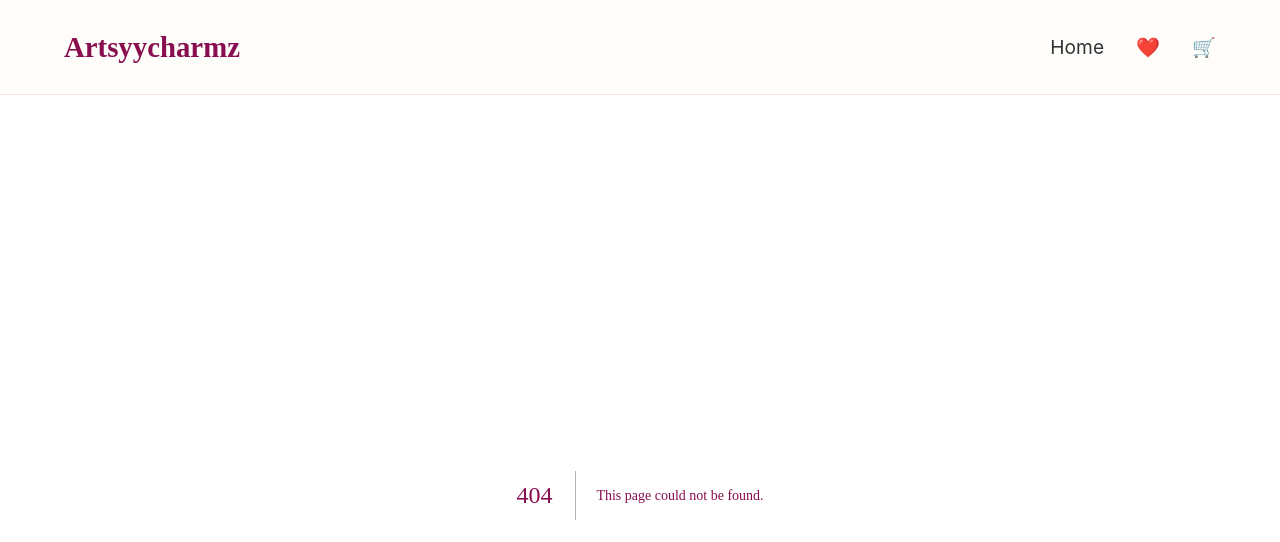
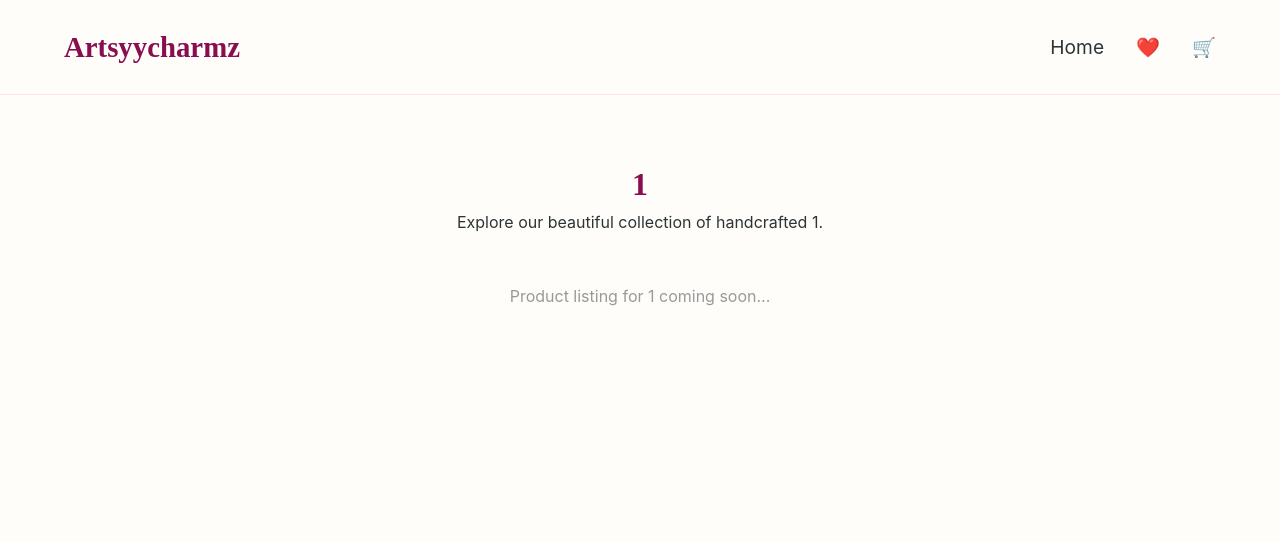
Before and after one commit to sahasra-r/Artsyycharmz, a Next.js app: page /category/1 in a window 1280 px wide. Before the commit this address had no page. Shown: the top 542 px of the page. Built offline with nearby package versions, Linux system fonts and the light colour scheme.

Commit message:
feat: add dynamic category routing

```diff
--- /dev/null
+++ b/app/category/[slug]/page.tsx
@@ -0,0 +1,18 @@
+import styles from '../../page.module.css'; // Reusing your artsy styles
+
+export default function CategoryPage({ params }: { params: { slug: string } }) {
+  // We capitalize the slug (e.g., "bouquets" becomes "Bouquets")
+  const categoryName = params.slug.charAt(0).toUpperCase() + params.slug.slice(1).replace('-', ' ');
+
+  return (
+    <main className={styles.main}>
+      <h1>{categoryName}</h1>
+      <p>Explore our beautiful collection of handcrafted {categoryName.toLowerCase()}.</p>
+
+      {/* Soon we will fetch actual products from your database here! */}
+      <div style={{ marginTop: '3rem', color: '#999' }}>
+        Product listing for {categoryName} coming soon...
+      </div>
+    </main>
+  );
+}
```
